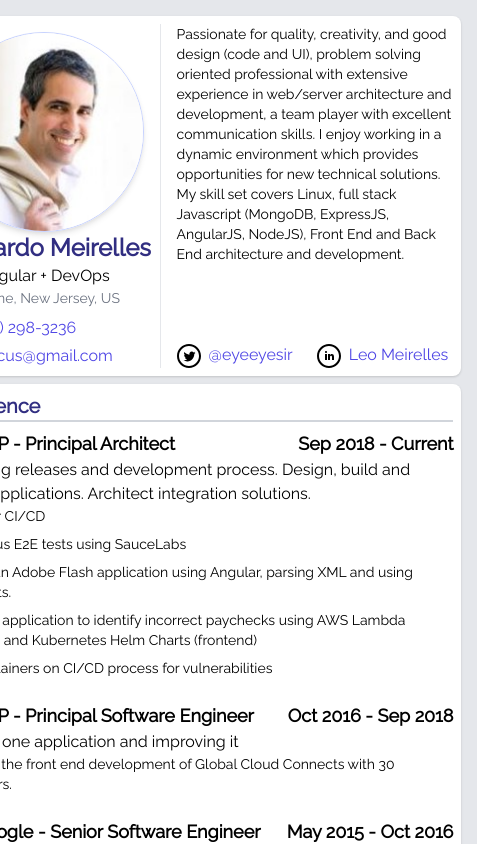
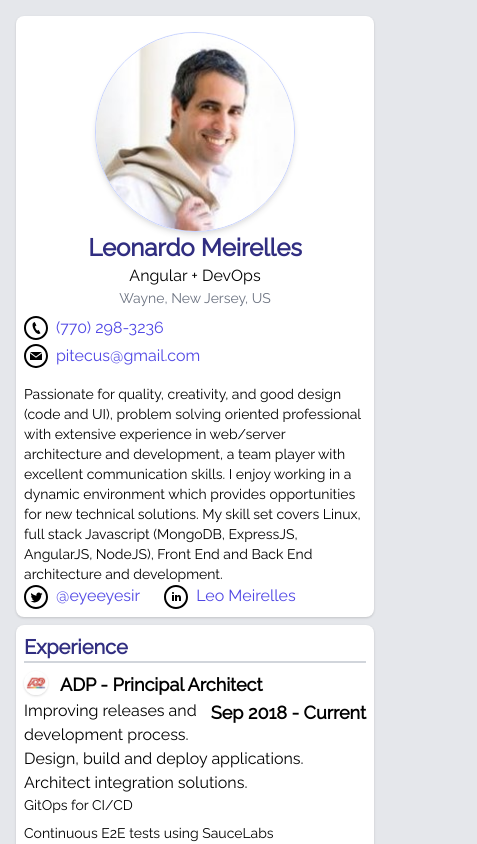
Before and after one commit to pitecus/meirelles, an Angular app: page / in a window 390 px wide. Shown: the top 844 px of the page, 477 px wide, since content can reach past the window. Built offline with nearby package versions, Linux system fonts and the light colour scheme.

Commit message:
feat: mobile friendly

```diff
--- a/package.json
+++ b/package.json
@@ -21,14 +21,15 @@
     "@types/node": "14.0.27",
     "ajv": "6.12.6",
     "angular-cli-ghpages": "1.0.0-rc.2",
+    "autoprefixer": "10.2.6",
     "jasmine-core": "3.7.1",
     "karma": "6.3.4",
     "karma-chrome-launcher": "3.1.0",
     "karma-coverage": "2.0.3",
     "karma-jasmine": "4.0.1",
     "karma-jasmine-html-reporter": "1.6.0",
-    "postcss": "8.3.0",
-    "tailwindcss": "2.1.4",
+    "postcss": "8.3.5",
+    "tailwindcss": "2.2.0",
     "typescript": "4.2.3"
   },
   "name": "resume",
--- a/src/app/app.component.html
+++ b/src/app/app.component.html
@@ -1,15 +1,15 @@
 <div class="flex flex-col justify-between p-4 space-y-2 min-h-screen max-w-4xl">
   <!-- Header -->
   <header class="p-2 rounded-lg bg-white shadow">
-    <div class="flex flex-row space-x-4">
+    <div class="flex sm:flex-row flex-col sm:space-x-4">
       <!-- Photo, location and contacts -->
-      <div class="whitespace-nowrap border-r pr-2 text-center w-56 profile-card ">
+      <div class="whitespace-nowrap sm:border-r sm:pr-2 text-center sm:w-56 sm:profile-card">
         <img class="rounded-full shadow-md border-indigo-200 print:hidden m-auto mt-2 border"
           width="200"
           height="200"
           alt="portrait"
           src="assets/leo-meirelles.jpeg">
-        <div>
+        <div class="sm:pb-0 pb-4">
           <!-- Name -->
           <h1 class="font-semibold text-2xl text-indigo-900 ">{{resume?.basics?.name}}</h1>
           <!-- Label -->
@@ -170,15 +170,14 @@
       <h2 class="border-b-2 border-gray-300 font-bold text-xl text-indigo-900 mb-2">
         Technical Skills
       </h2>
-      <table class="mb-4">
-        <tbody>
-          <tr *ngFor="let skill of resume?.skills"
-            class="border-b border-gray-300">
-            <td>{{skill.name}}</td>
-            <td>{{skill.keywords}}</td>
-          </tr>
-        </tbody>
-      </table>
+      <dl>
+        <ng-container *ngFor="let skill of resume?.skills">
+          <dt class="font-bold text-lg text-indigo-900 mb-1">{{ skill.name }}</dt>
+          <dd class="mb-4 font-sm">
+            {{ skill.keywords?.join(', ') }}
+          </dd>
+        </ng-container>
+      </dl>
     </div>
   </main>
   <!-- Footer -->
--- a/src/app/app.component.ts
+++ b/src/app/app.component.ts
@@ -14,8 +14,6 @@ export class AppComponent {
    * Initialize the component.
    */
   public constructor(httpClient: HttpClient) {
-    console.log('constructor');
-
     // Get the resume.
     httpClient.get<Resume>('/assets/leo-meirelles.json')
       .subscribe(
```
Also changed, not shown: 1 other file (tests, documents, lock files or other folders).
